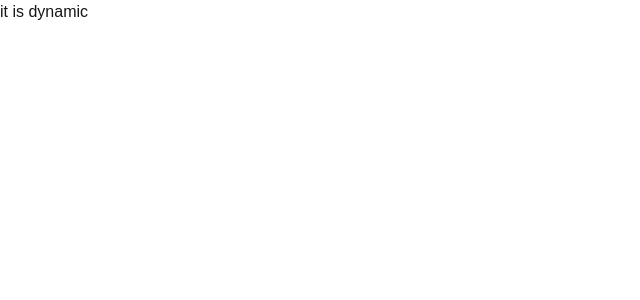
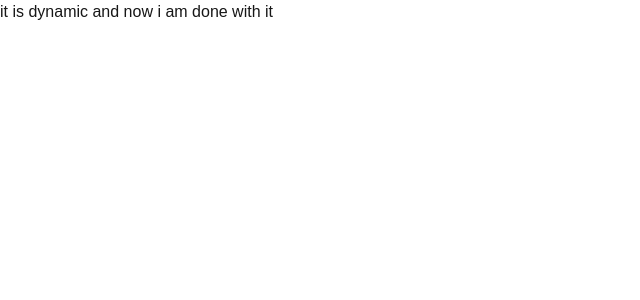
Before and after one commit to Tabindanoor/next-js-rewind, a Next.js app: page /dynamic/1 in a window 1280 px wide. Shown: the top 300 px of the page, without its empty margins (0-640 px from the left). Built offline with nearby package versions, Linux system fonts and the light colour scheme.

Commit message:
Processing chart

```diff
--- a/app/dynamic/[routes]/page.tsx
+++ b/app/dynamic/[routes]/page.tsx
@@ -2,7 +2,7 @@ import React from 'react'
 
 const page = () => {
   return (
-    <div>it is dynamic </div>
+    <div>it is dynamic and now i am done with it </div>
   )
 }
 
```
